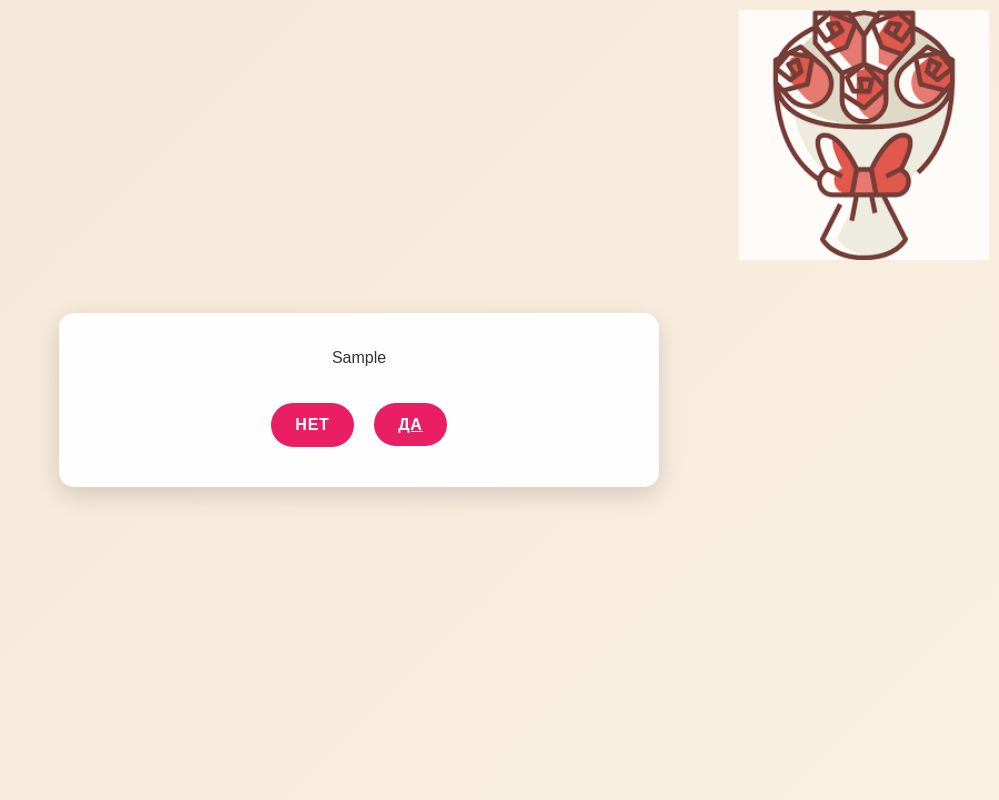
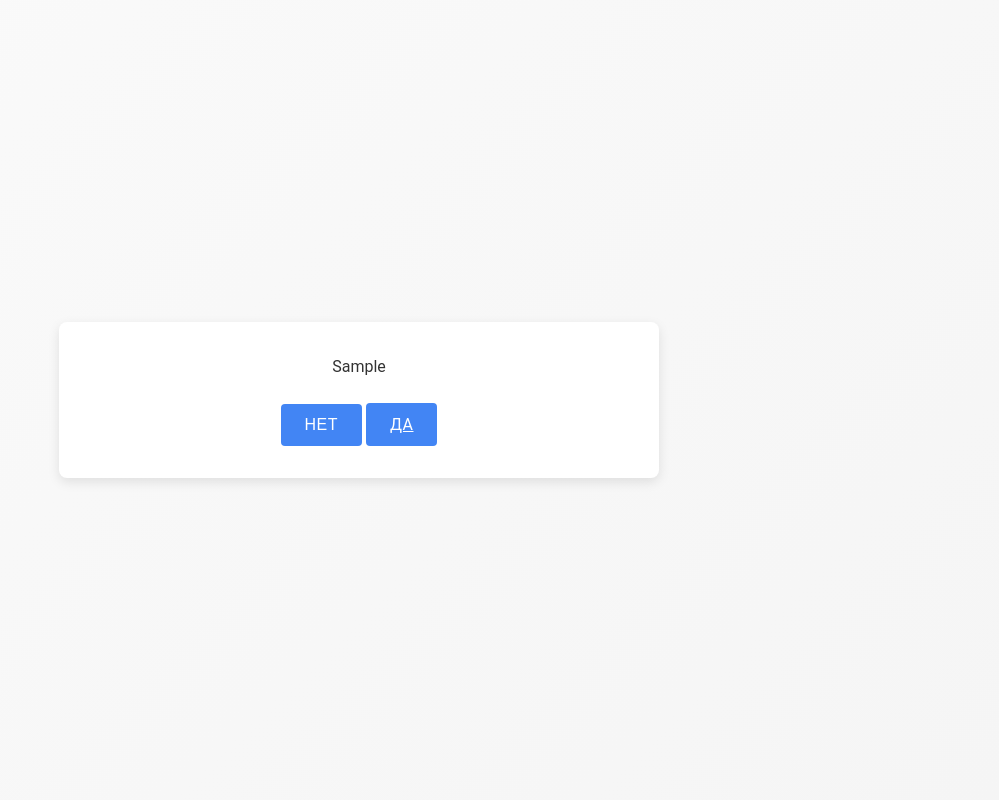
Before and after one commit to Lavochka123/Svety4, a Flask app: page /invite/1/page3 in a window 1280 px wide. Shown: the whole page, without its empty margins (281-1280 px from the left). Run offline with Flask 3, Linux system fonts and the light colour scheme; tables that the repository leaves empty hold one stand-in row (values such as "Sample post").

Commit message:
Update style.css

```diff
--- a/static/css/style.css
+++ b/static/css/style.css
@@ -1,110 +1,120 @@
-/* Сброс стилей */
+/* ============================= */
+/* Сброс и базовые настройки     */
+/* ============================= */
 * {
   margin: 0;
   padding: 0;
   box-sizing: border-box;
 }
+
 html {
   scroll-behavior: smooth;
 }
 
-/* Основной шрифт и базовые настройки */
 body {
-  font-family: 'Montserrat', sans-serif;
-  background: linear-gradient(135deg, #f6e7d7, #f9f0e1); /* тёплый градиент */
+  font-family: 'Roboto', sans-serif;
+  background: linear-gradient(135deg, #fafafa, #f5f5f5);
   min-height: 100vh;
   display: flex;
   align-items: center;
   justify-content: center;
   position: relative;
-  overflow-x: hidden;
+  color: #333;
 }
 
-/* Фоновый элемент – букет цветов */
-body::before {
-  content: "";
-  position: absolute;
-  top: 10px;
-  right: 10px;
-  width: 250px;
-  height: 250px;
-  background: url('/static/images/bouquet.png') no-repeat center center;
-  background-size: contain;
-  opacity: 0.8;
-  z-index: 1;
-}
-
-/* Плавающие сердечки */
-@keyframes floatHeart {
-  0%   { transform: translateY(0) scale(1); opacity: 1; }
-  50%  { transform: translateY(-20px) scale(1.2); opacity: 0.8; }
-  100% { transform: translateY(0) scale(1); opacity: 1; }
-}
-
-/* Для каждого элемента с классом .heart можно задать индивидуальное расположение */
-.heart {
-  position: absolute;
-  font-size: 2rem;
-  color: #e91e63;
-  animation: floatHeart 4s ease-in-out infinite;
-  pointer-events: none;
-  z-index: 2;
-  opacity: 0.85;
-}
-/* Примеры позиций (их можно дублировать в HTML, создавая несколько элементов) */
-.heart:nth-of-type(1) { top: 15%; left: 5%; animation-duration: 3.5s; }
-.heart:nth-of-type(2) { top: 30%; right: 5%; animation-duration: 4s; }
-.heart:nth-of-type(3) { bottom: 25%; left: 15%; animation-duration: 5s; }
-.heart:nth-of-type(4) { bottom: 10%; right: 10%; animation-duration: 3.8s; }
-
-/* Основной контейнер для контента */
+/* ============================= */
+/* Основной контейнер            */
+/* ============================= */
 .container {
-  background: rgba(255, 255, 255, 0.97);
-  border-radius: 15px;
+  background: #fff;
+  border-radius: 8px;
   padding: 2rem 2.5rem;
-  box-shadow: 0 8px 25px rgba(0, 0, 0, 0.15);
+  box-shadow: 0 4px 12px rgba(0, 0, 0, 0.1);
   max-width: 600px;
-  width: 90%;
+  width: 100%;
   text-align: center;
   position: relative;
   z-index: 10;
 }
 
-/* Отступы для абзацев внутри контейнера */
-.container p {
-  margin-bottom: 1.5rem;
-  line-height: 1.6;
-  color: #333;
+.container h1 {
+  font-size: 2rem;
+  font-weight: 500;
+  margin-bottom: 1rem;
 }
 
-/* Кнопки */
+.container p {
+  font-size: 1rem;
+  line-height: 1.6;
+  margin-bottom: 1.5rem;
+}
+
+/* ============================= */
+/* Кнопки                        */
+/* ============================= */
 .button {
-  margin: 0.5rem;
-  padding: 0.8rem 1.5rem;
-  background: #e91e63;
+  background: #4285f4; /* насыщенный синий, характерный для Google */
   color: #fff;
   border: none;
-  border-radius: 50px;
+  border-radius: 4px;
+  padding: 0.75rem 1.5rem;
+  font-size: 1rem;
   cursor: pointer;
-  font-size: 1em;
-  font-weight: 600;
-  transition: background 0.3s, transform 0.3s;
+  transition: background 0.3s ease, box-shadow 0.3s ease;
   text-transform: uppercase;
-  letter-spacing: 0.05em;
-}
-.button:hover {
-  background: #d81b60;
-  transform: translateY(-3px);
+  letter-spacing: 0.03em;
 }
 
-/* Реалистичный дизайн конверта */
+.button:hover {
+  background: #357ae8;
+  box-shadow: 0 4px 12px rgba(66, 133, 244, 0.4);
+}
+
+/* ============================= */
+/* Декоративные элементы         */
+/* ============================= */
+/* Плавающие сердечки (неброские, для дополнительного настроения) */
+.heart {
+  position: absolute;
+  font-size: 1.5rem;
+  color: #e91e63;
+  opacity: 0.8;
+  animation: float 4s ease-in-out infinite;
+  pointer-events: none;
+  z-index: 5;
+}
+
+@keyframes float {
+  0%   { transform: translateY(0); }
+  50%  { transform: translateY(-10px); }
+  100% { transform: translateY(0); }
+}
+
+/* Пример позиций для нескольких сердечек */
+.heart:nth-of-type(1) { top: 10%; left: 5%; animation-duration: 4s; }
+.heart:nth-of-type(2) { top: 20%; right: 5%; animation-duration: 5s; }
+.heart:nth-of-type(3) { bottom: 15%; left: 15%; animation-duration: 4.5s; }
+
+/* ============================= */
+/* Элегантный конверт           */
+/* ============================= */
 .envelope {
+  margin: 2rem auto;
+  max-width: 500px;
   position: relative;
-  width: 100%;
-  max-width: 500px;  /* увеличенный размер для лучшей видимости */
-  margin: 2rem auto;
-  perspective: 1200px;
+  perspective: 1000px;
   z-index: 10;
+}
+
+/* Внутренний блок конверта */
+.envelope-inner {
+  background: #fff;
+  border: 2px solid #e0e0e0;
+  border-radius: 8px;
+  padding: 2rem;
+  position: relative;
+  box-shadow: 0 4px 12px rgba(0, 0, 0, 0.1);
+  z-index: 1;
 }
 
 /* Верхняя часть (клапан) конверта */
```
Also changed, not shown: other parts of static/css/style.css (+22 -33 lines).
